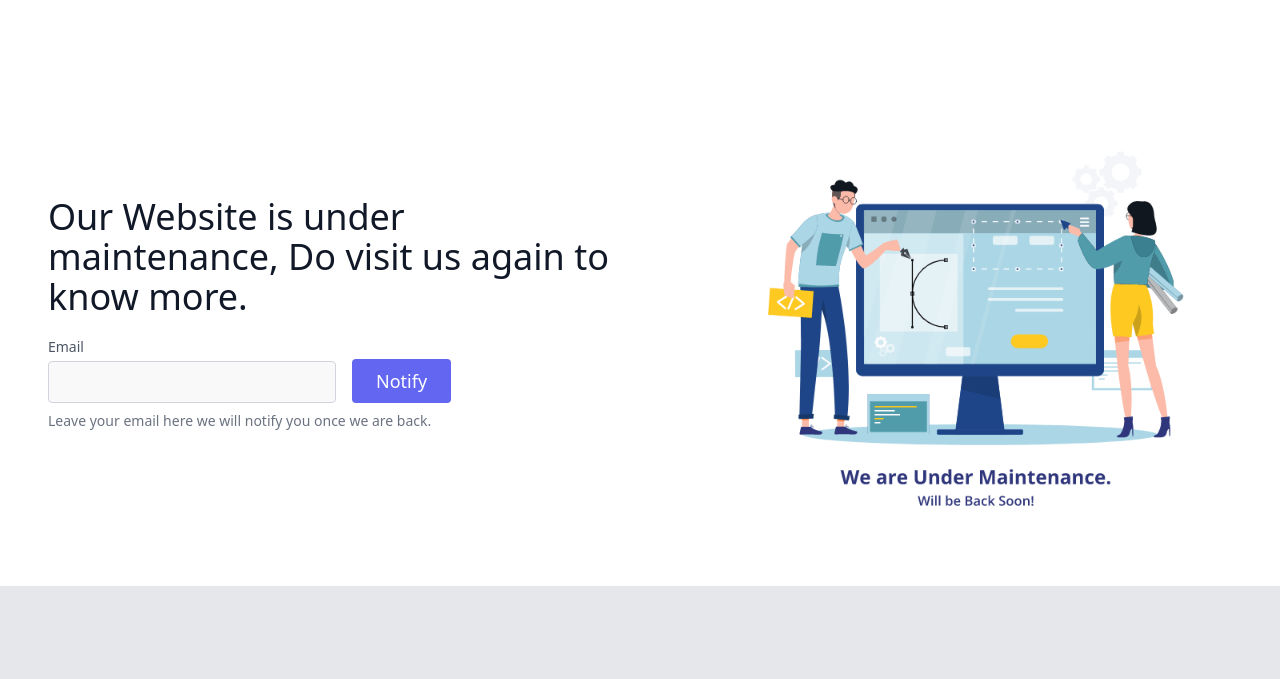
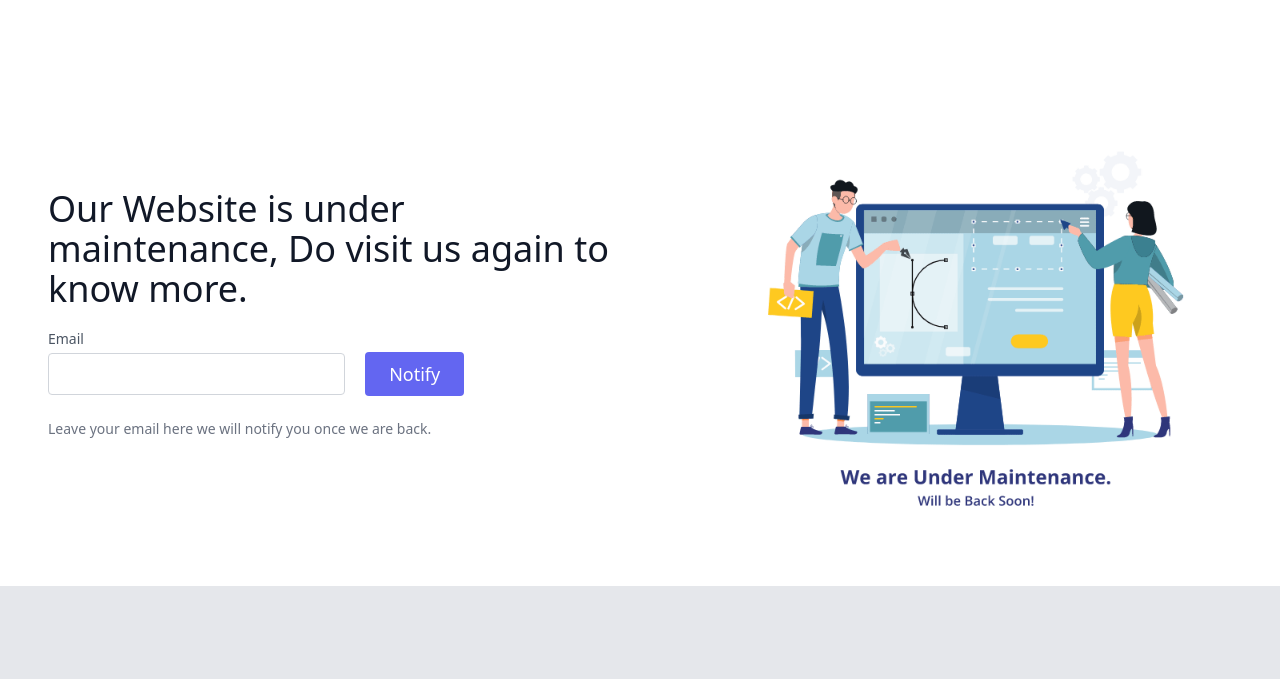
Before and after one commit to jeswanisumit1999/under-maintenance, a plain HTML site: page index.html in a window 1280 px wide. Shown: the part 102-781 px from the top of the page. Drawn offline with nearby package versions, Linux system fonts and the light colour scheme.

Commit message:
updated form

```diff
--- a/index.html
+++ b/index.html
@@ -1,5 +1,6 @@
 <!DOCTYPE html>
 <html lang="en">
+
 <head>
     <meta charset="UTF-8">
     <meta http-equiv="X-UA-Compatible" content="IE=edge">
@@ -7,29 +8,30 @@
     <script src="https://cdn.tailwindcss.com"></script>
     <title>Appkaft</title>
 </head>
+
 <body>
     <nav class="h-12 md:h-20">
         <img class="h-full pt-3 px-5" src="./Logo.png" alt="logo">
     </nav>
+
     <body>
         <section class="text-gray-600 body-font">
             <div class="container mx-auto flex px-5 md:px-12 pt-24 md:flex-row flex-col items-center">
                 <div
                     class="lg:flex-grow md:w-1/2 lg:pr-24 md:pr-16 flex flex-col md:items-start md:text-left mb-16 md:mb-0 items-center text-center">
-                    <h1 class="title-font sm:text-4xl text-3xl mb-4 font-medium text-gray-900">Our Website is under maintenance, Do visit us again to know more.</h1>
-                    <div class="flex w-full md:justify-start justify-center items-end">
-                        <div class="relative mr-4 md:w-full lg:w-full xl:w-1/2 w-2/4">
-                            <form action="https://formsubmit.co/sumitjeswani.12@gmail.com" method="POST">
-                                <label for="email" class="leading-7 text-sm text-gray-600">Email</label>
-                                <input type="email" id="email" name="email"
-                                    class="w-full bg-gray-100 rounded border bg-opacity-50 border-gray-300 focus:ring-2 focus:ring-indigo-200 focus:bg-transparent focus:border-indigo-500 text-base outline-none text-gray-700 py-1 px-3 leading-8 transition-colors duration-200 ease-in-out">
-                            </form>
-
+                    <h1 class="title-font sm:text-4xl text-3xl mb-4 font-medium text-gray-900">Our Website is under
+                        maintenance, Do visit us again to know more.</h1>
+                    <form action="https://formsubmit.co/sumitjeswani.12@gmail.com" method="POST" class="flex items-center gap-5">
+                        <div class="relative mb-4">
+                            <label for="email" class="leading-7 text-sm text-gray-600">Email</label>
+                            <input type="email" id="email" name="email"
+                                class="w-full bg-white rounded border border-gray-300 focus:border-indigo-500 focus:ring-2 focus:ring-indigo-200 text-base outline-none text-gray-700 py-1 px-3 leading-8 transition-colors duration-200 ease-in-out">
                         </div>
                         <button type="submit"
-                            class="text-white bg-indigo-500 border-0 py-2 px-6 focus:outline-none hover:bg-indigo-600 rounded text-lg">Notify</button>
-                    </div>
-                    <p class="text-sm mt-2 text-gray-500 mb-8 w-full">Leave your email here we will notify you once we are back.</p>
+                            class="text-white bg-indigo-500 border-0 mt-3 py-2 px-6 focus:outline-none hover:bg-indigo-600 rounded text-lg">Notify</button>
+                    </form>
+                    <p class="text-sm mt-2 text-gray-500 mb-8 w-full">Leave your email here we will notify you once we
+                        are back.</p>
 
                 </div>
                 <div class="lg:max-w-lg lg:w-full md:w-1/2">
@@ -147,8 +149,8 @@
             <div class="container px-5 py-24 mx-auto flex sm:flex-nowrap flex-wrap">
                 <div
                     class="lg:w-2/3 md:w-1/2 bg-gray-300 rounded-lg overflow-hidden sm:mr-10 p-10 flex items-end justify-start relative">
-                    <iframe width="100%" height="100%" class="absolute inset-0" frameborder="0" title="map" marginheight="0"
-                        marginwidth="0" scrolling="no"
+                    <iframe width="100%" height="100%" class="absolute inset-0" frameborder="0" title="map"
+                        marginheight="0" marginwidth="0" scrolling="no"
                         src="https://maps.google.com/maps?width=600&amp;height=400&amp;hl=en&amp;q=Silver Mist Society, Greenlands Road, Pune&amp;t=p&amp;z=19&amp;ie=UTF8&amp;iwloc=B&amp;output=embed"
                         style="filter: grayscale(1) contrast(1.2) opacity(0.4);"></iframe>
                     <div class="bg-white relative flex flex-wrap py-6 rounded shadow-md">
@@ -194,4 +196,5 @@
         </section>
     </body>
 </body>
+
 </html>
```
